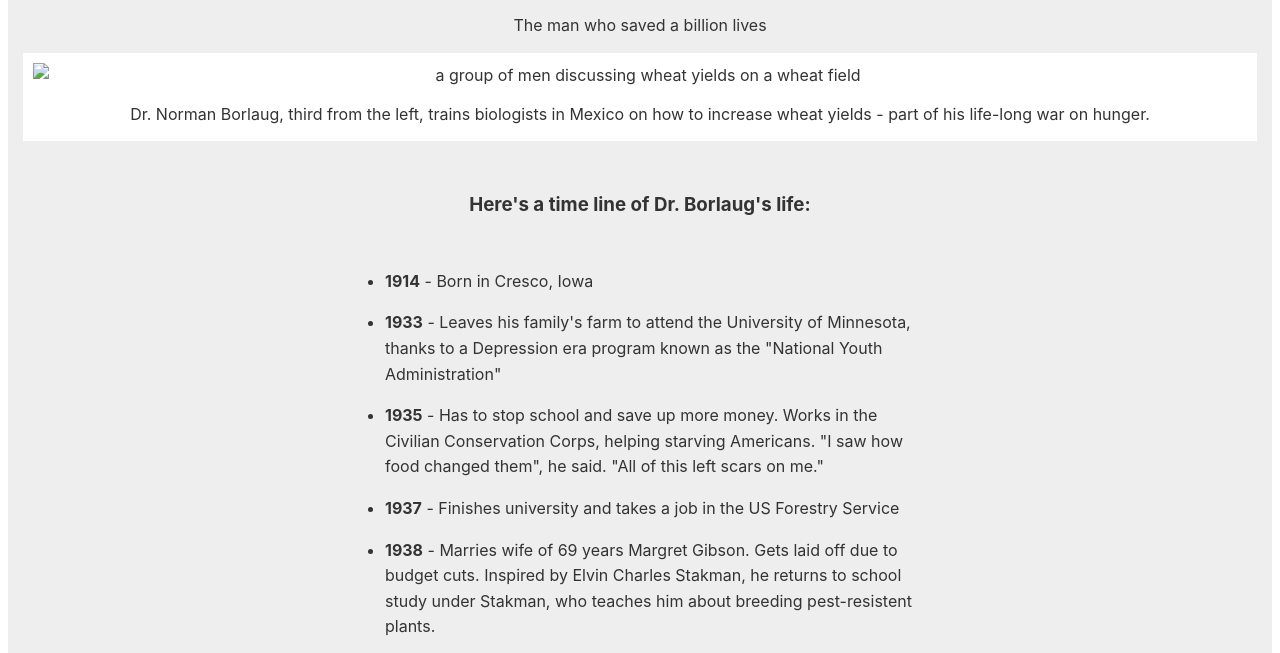
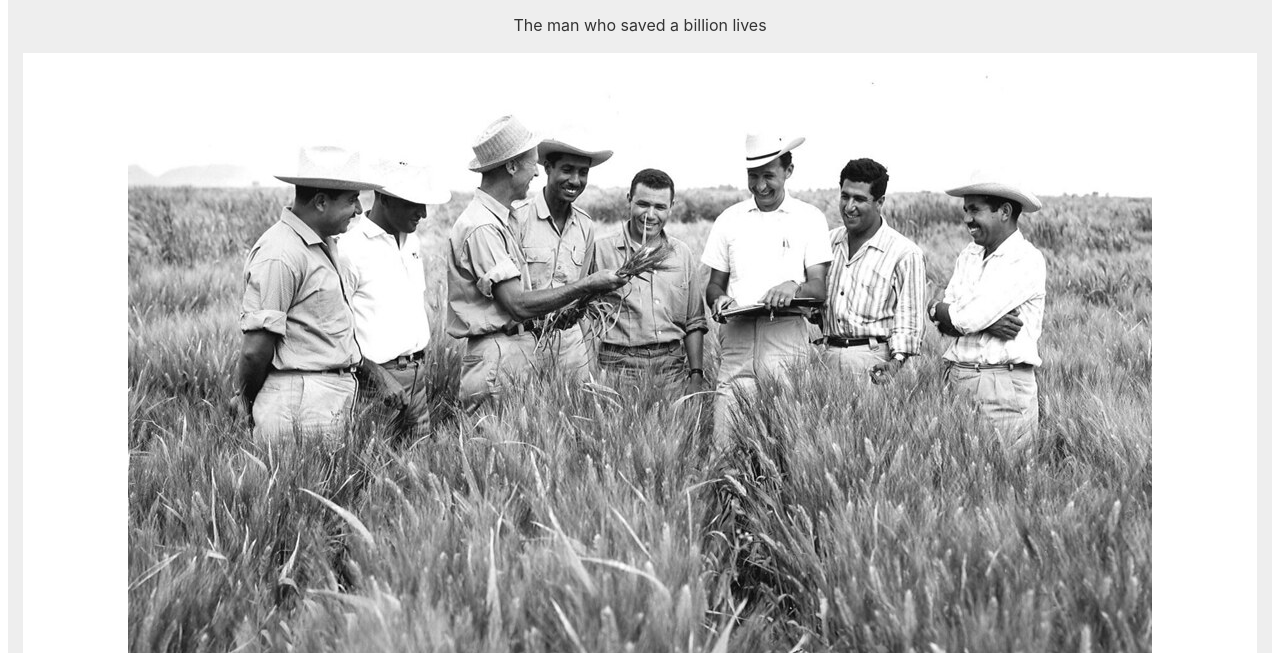
Before and after one commit to elicia4/tribute-page, a plain HTML site: page index.html in a window 1280 px wide. Shown: the part 135-788 px from the top of the page. Drawn offline with Linux system fonts and the light colour scheme; the site is published under a folder, as on GitHub Pages, so addresses that start at the root find nothing.

Commit message:
correct img link

```diff
--- a/index.html
+++ b/index.html
@@ -12,7 +12,7 @@
   <h1>Dr. Norman Borlaug</h1>
   <p>The man who saved a billion lives</p>
   <figure>
-    <img src="/img/tribute-page-main-image.jpg" alt="a group of men discussing wheat yields on a wheat field">
+    <img src="img/tribute-page-main-image.jpg" alt="a group of men discussing wheat yields on a wheat field">
     <figcaption> Dr. Norman Borlaug, third from the left, trains biologists in Mexico on how to increase wheat yields - part of his life-long war on hunger. </figcaption>
   </figure>
   <h3>Here's a time line of Dr. Borlaug's life:</h3>
```
